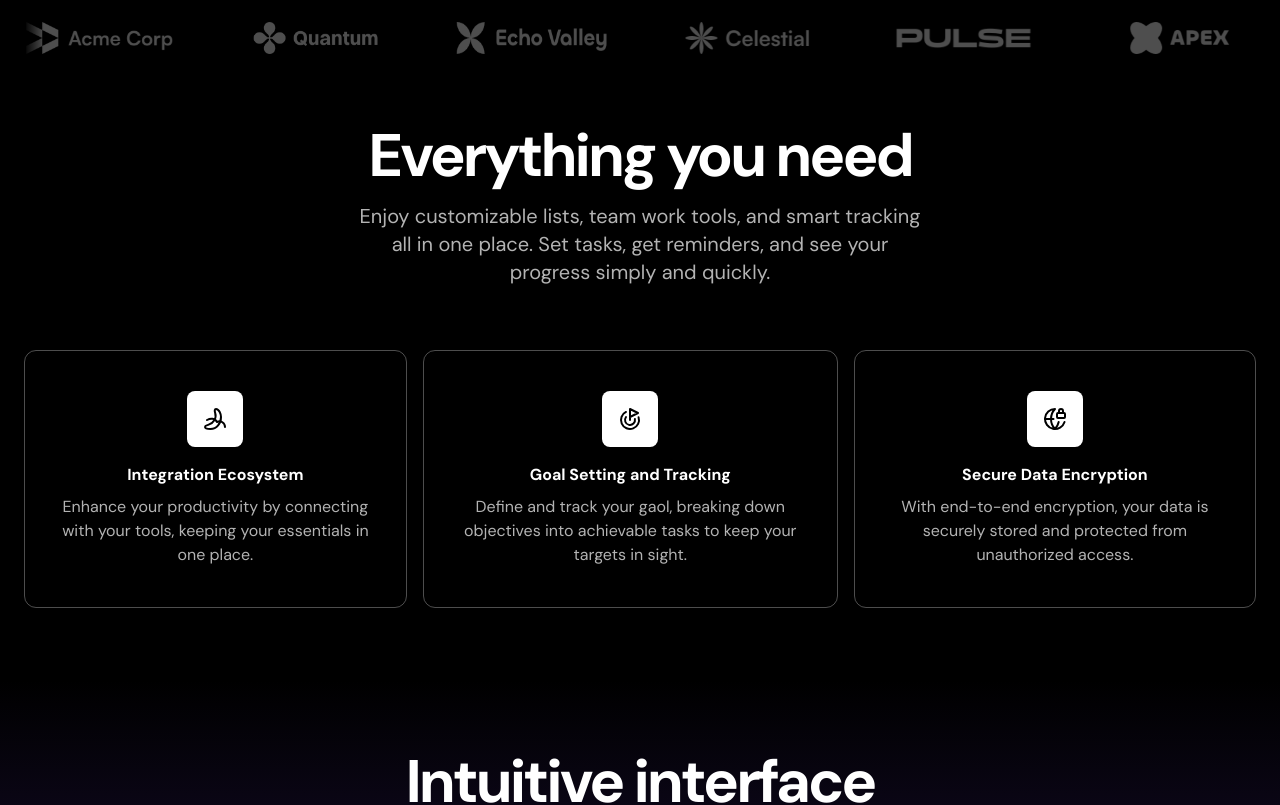
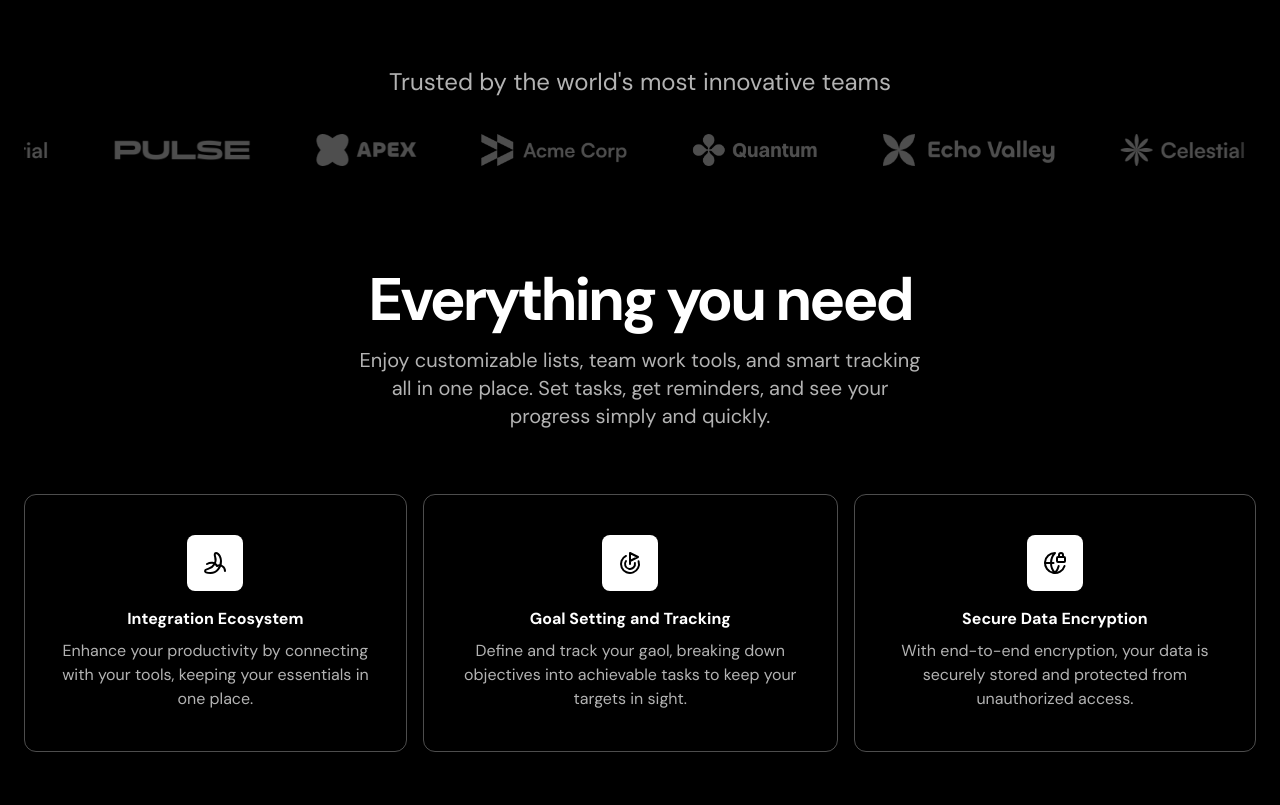
Before and after one commit to waelmando0/sass-la, a Next.js app: page / in a window 1280 px wide. Shown: the part 680-1485 px from the top of the page. Built offline with nearby package versions, Linux system fonts and the light colour scheme.

Commit message:
add animation for logotrigger and features section

```diff
--- /dev/null
+++ b/src/components/Feature.tsx
@@ -0,0 +1,57 @@
+'use client';
+import React, { useEffect, useRef } from 'react';
+import { motion, useMotionTemplate, useMotionValue } from 'framer-motion';
+
+const Feature = ({
+	title,
+	description,
+	icon,
+}: {
+	title: string;
+	description: string;
+	icon: React.ReactNode;
+}) => {
+	const offsetX = useMotionValue(-100);
+	const offsetY = useMotionValue(-100);
+	const maskImage = useMotionTemplate`radial-gradient(100px 100px at ${offsetX}px ${offsetY}px, black, transparent)`;
+
+	const border = useRef<HTMLDivElement>(null);
+
+	useEffect(() => {
+		const updateMousePosition = (e: MouseEvent) => {
+			if (!border.current) return;
+
+			const borderRect = border.current?.getBoundingClientRect();
+			offsetX.set(e.x - borderRect?.x);
+			offsetY.set(e.y - borderRect?.y);
+		};
+
+		// Add
+		window.addEventListener('mousemove', updateMousePosition);
+
+		// Remove
+		return () => {
+			window.removeEventListener('mousemove', updateMousePosition);
+		};
+	}, []);
+
+	return (
+		<div className='border border-white/30 px-6 py-10 rounded-xl relative'>
+			<motion.div
+				className='absolute inset-0 border-2 border-purple-400 rounded-xl'
+				style={{
+					WebkitMaskImage: maskImage,
+					maskImage: maskImage,
+				}}
+				ref={border}
+			></motion.div>
+			<div className='inline-flex h-14 w-14 bg-white text-black items-center justify-center rounded-lg'>
+				{icon}
+			</div>
+			<h3 className='mt-4 font-bold'>{title}</h3>
+			<p className='mt-2 text-white/70'>{description}</p>
+		</div>
+	);
+};
+
+export default Feature;
--- a/src/components/Features.tsx
+++ b/src/components/Features.tsx
@@ -1,5 +1,6 @@
 import React from 'react';
 import { Banana, Goal, GlobeLock } from 'lucide-react';
+import Feature from './Feature';
 
 const features = [
 	{
@@ -37,17 +38,13 @@ const Features = () => {
 					</p>
 				</div>
 				<div className='flex flex-col sm:flex-row gap-4 mt-8 sm:mt-16'>
-					{features.map((feature) => (
-						<div
-							key={feature.title}
-							className='border border-white/30 px-6 py-10 rounded-xl'
-						>
-							<div className='inline-flex h-14 w-14 bg-white text-black items-center justify-center rounded-lg'>
-								{feature.icon}
-							</div>
-							<h3 className='mt-4 font-bold'>{feature.title}</h3>
-							<p className='mt-2 text-white/70'>{feature.description}</p>
-						</div>
+					{features.map(({ title, description, icon }) => (
+						<Feature
+							title={title}
+							description={description}
+							icon={icon}
+							key={title}
+						/>
 					))}
 				</div>
 			</div>
--- a/src/components/Hero.tsx
+++ b/src/components/Hero.tsx
@@ -11,7 +11,7 @@ import { motion } from 'framer-motion';
 
 const Hero = () => {
 	return (
-		<section className='bg-black text-white bg-[linear-gradient(to_bottom,#000,#200D42_34%,#A46EDB_82%)] py-[72px] sm:py-8 relative overflow-clip'>
+		<section className='bg-black text-white bg-[linear-gradient(to_bottom,#000,#200D42_34%,#A46EDB_82%)] py-[72px] relative overflow-clip'>
 			<div className='absolute h-[300px] w-[750px] sm:w-[1890px] sm:h-[768px] md:w-[1200px] md:h-[350px] lg:w-[2400px] lg:h-[500px] xl:h-[300px] rounded-[100%] bg-black left-1/2 -translate-x-1/2 border border-[#B48CDE] bg-[radial-gradient(closest-side,#000_80%,#9560EB)] top-[calc(100%-103px)]'></div>
 			<div className='container sm:max-w-2xl text-center z-20 relative'>
 				<div className='flex items-center justify-center'>
--- a/src/components/LogoTigger.tsx
+++ b/src/components/LogoTigger.tsx
@@ -1,3 +1,4 @@
+'use client';
 import React from 'react';
 import acmeLogo from '@/src/assets/images/acme.png';
 import quantumLogo from '@/src/assets/images/quantum.png';
@@ -6,6 +7,7 @@ import celestialLogo from '@/src/assets/images/celestial.png';
 import pulseLogo from '@/src/assets/images/pulse.png';
 import apexLogo from '@/src/assets/images/apex.png';
 import Image from 'next/image';
+import { motion } from 'framer-motion';
 
 const images = [
 	{ id: 1, src: acmeLogo, alt: 'Acme Logo' },
@@ -19,22 +21,38 @@ const images = [
 const LogoTigger = () => {
 	return (
 		<section className='bg-black text-white'>
-			<div className='max-w-sm md:max-w-7xl mx-auto px-6 py-12sm:py-16'>
+			<div className='max-w-md md:max-w-7xl mx-auto px-6 py-2 sm:py-8'>
 				<h2 className='text-center text-xl sm:text-2xl text-white/70'>
 					{`Trusted by the world's most innovative teams `}
 				</h2>
-				<div className='overflow-hidden mt-9 before:content-[`["\"]`] after:content-[`["\"]`] before:absolute after:absolute before:h-full after:h-full before:w-5 after:w-5 relative after:right-0 before:left-0 before:top-0 after:top-0 before:bg-[linear-gradient(to_right,#000,rgb(0,0,0,0))] after:bg-[linear-gradient(to_left,#000,rgb(0,0,0,0))]'>
-					<div className='grid grid-cols-2 md:grid-cols-3 lg:grid-cols-6 gap-16'>
+				<div className='flex overflow-hidden mt-9 before:content-[`["\"]`] before:z-10 after:content-[`["\"]`] before:absolute after:absolute before:h-full after:h-full before:w-50 after:w-5 relative after:right-0 before:left-0 before:top-0 after:top-0 before:bg-[linear-gradient(to_right,#000,rgb(0,0,0,0))] after:bg-[linear-gradient(to_left,#000,rgb(0,0,0,0))]'>
+					<motion.div
+						transition={{
+							duration: 10,
+							ease: 'linear',
+							repeat: Infinity,
+						}}
+						initial={{ translateX: 0 }}
+						animate={{ translateX: '-50%' }}
+						className='flex gap-16 flex-none pr-16'
+					>
 						{images.map((image) => (
-							<div className='flex items-center justify-center' key={image.id}>
-								<Image
-									src={image.src}
-									alt={image.alt}
-									className='flex-none w-auto h-8 flex items-center justify-center'
-								/>
-							</div>
+							<Image
+								src={image.src}
+								alt={image.alt}
+								key={image.id}
+								className='flex-none w-auto h-8 '
+							/>
 						))}
-					</div>
+						{images.map((image) => (
+							<Image
+								src={image.src}
+								alt={image.alt}
+								key={image.id}
+								className='flex-none w-auto h-8'
+							/>
+						))}
+					</motion.div>
 				</div>
 			</div>
 		</section>
```
